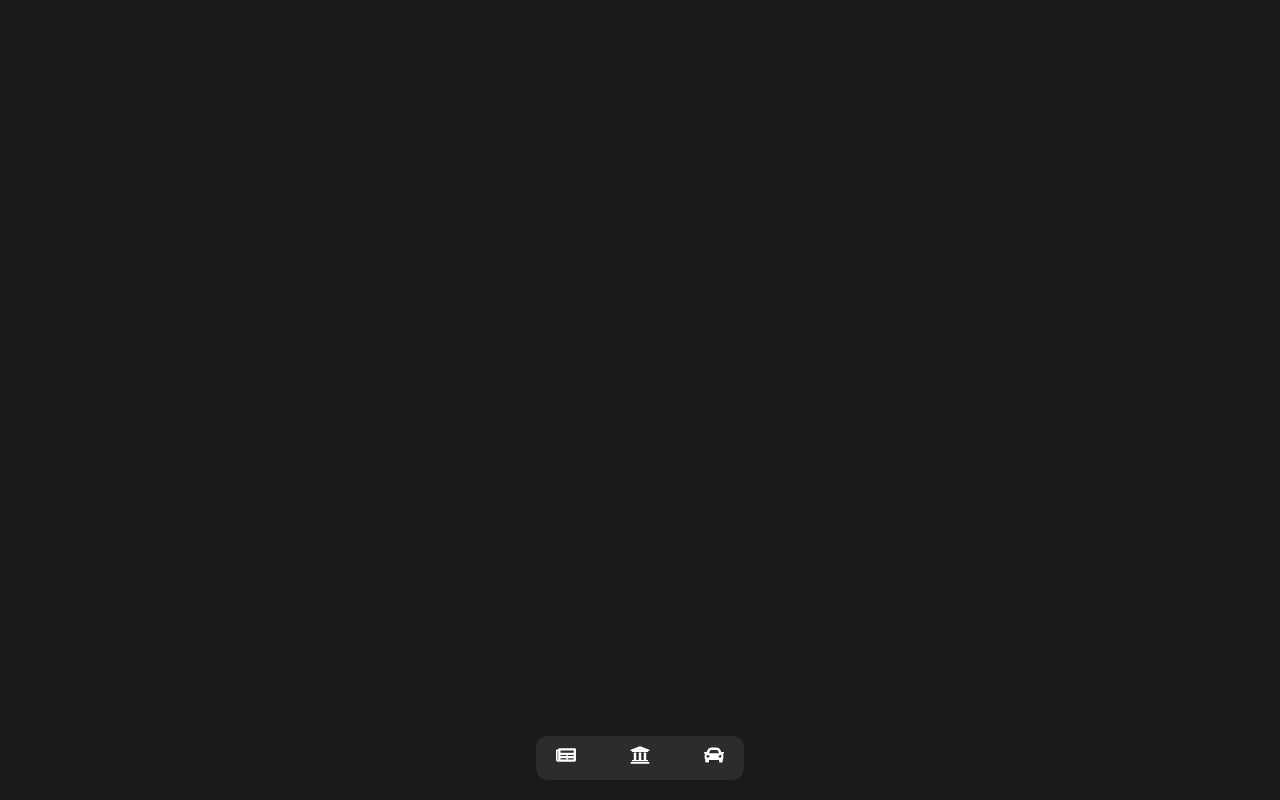
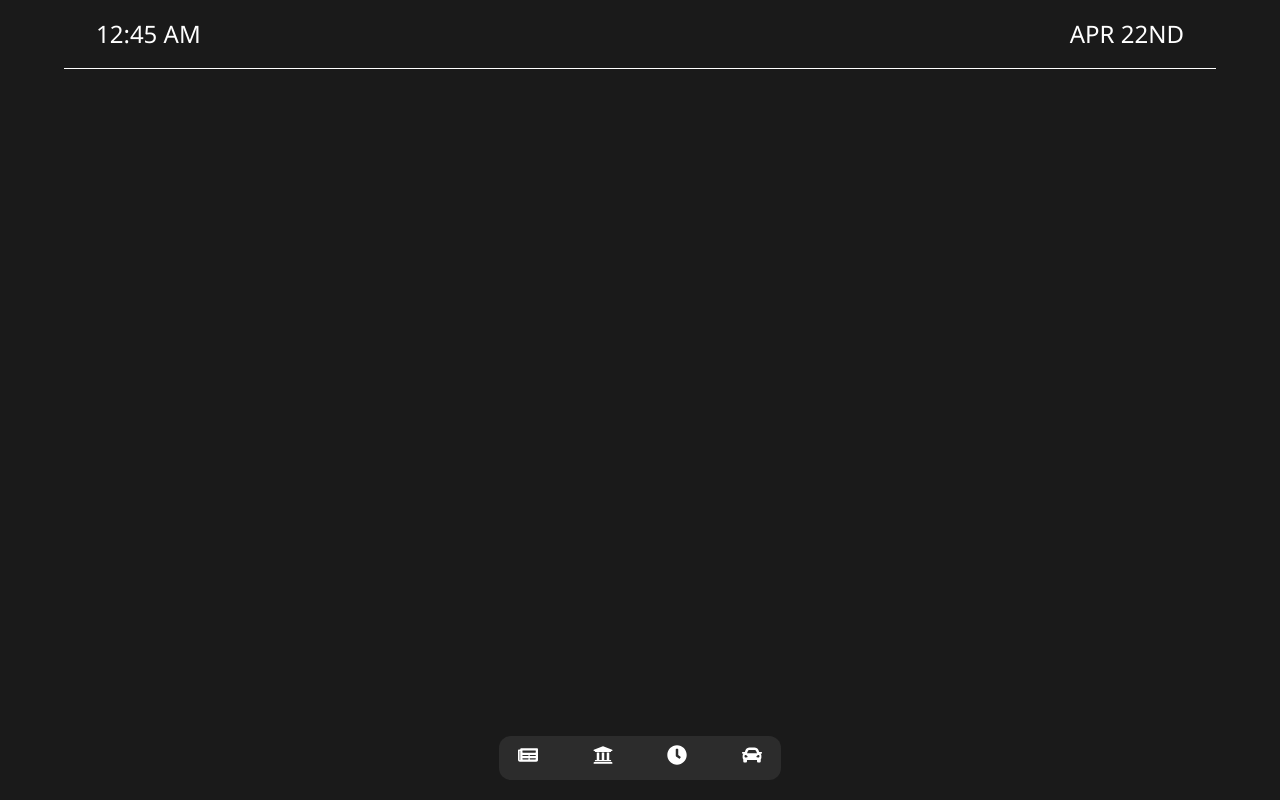
Before and after one commit to EmilioGarciaRabell/SHPE_Smart_Mirror, a React (Vite) app in the folder front/client/: page / in a window 1280 px wide. Built offline with nearby package versions, Linux system fonts and the light colour scheme.

Commit message:
added datetime bar

```diff
--- a/front/client/src/App.jsx
+++ b/front/client/src/App.jsx
@@ -3,13 +3,15 @@ import NewsPanel from './components/NewsPanel';
 import TrafficPanel from './components/TrafficPanel';
 import RITNews from './components/RITNewsPanel';
 import ArticlePanel from './components/ArticlePanel';
+import DateTime from './components/DateTime';
 import { useState } from 'react';
-import { FaNewspaper, FaCar, FaUniversity } from 'react-icons/fa';
+import { FaNewspaper, FaCar, FaUniversity, FaClock } from 'react-icons/fa';
 
 function App() {
   const [openPanels, setOpenPanels] = useState([]); // panel queue
   const [selectedArticle, setSelectedArticle] = useState(null); // article to show
   const [articleSourcePanel, setArticleSourcePanel] = useState(null); // 'news' or 'rit'
+  const [showDateTime, setShowDateTime] = useState(true);
 
   const openPanel = (panelKey) => {
     let updated = [...openPanels];
@@ -45,6 +47,33 @@ function App() {
 
   return (
     <div className="mirror">
+      {/* DateTime bar at top */}
+      {showDateTime && (
+        <>
+        <div
+          style={{
+            position: 'absolute',
+            top: 0,
+            width: '100%',
+            display: 'flex',
+            justifyContent: 'center',
+            zIndex: 1000,
+          }}
+        >
+          <div
+            style={{
+              width: '90%',
+              borderBottom: '1px solid #fff',
+            }}
+          >
+            <DateTime />
+          </div>
+        </div>
+
+        </>
+      )}
+
+      {/* Panels */}
       <div
         className="panel-container"
         style={{
@@ -116,8 +145,7 @@ function App() {
         })}
       </div>
 
-
-
+      {/* Bottom buttons */}
       <div className="bottom-bar-wrapper">
         <div className="bottom-bar">
           <button onClick={() => openPanel('news')}>
@@ -125,6 +153,9 @@ function App() {
           </button>
           <button onClick={() => openPanel('rit')}>
             <FaUniversity size={20} />
+          </button>
+          <button onClick={() => setShowDateTime(!showDateTime)}>
+            <FaClock size={20} />
           </button>
           <button onClick={() => openPanel('traffic')}>
             <FaCar size={20} />
--- /dev/null
+++ b/front/client/src/components/DateTime.jsx
@@ -0,0 +1,52 @@
+import React, { useState, useEffect } from 'react';
+
+const DateTime = () => {
+  const [date, setDate] = useState(new Date());
+
+  useEffect(() => {
+    const timer = setInterval(() => setDate(new Date()), 1000);
+    return () => clearInterval(timer);
+  }, []);
+
+  const formatDate = (dateObj) => {
+    const day = dateObj.getDate();
+    const suffix =
+      day === 1 || day === 21 || day === 31
+        ? 'ST'
+        : day === 2 || day === 22
+        ? 'ND'
+        : day === 3 || day === 23
+        ? 'RD'
+        : 'TH';
+
+    const month = dateObj.toLocaleString('en-US', { month: 'short' }).toUpperCase();
+    return `${month} ${day}${suffix}`;
+  };
+
+  const time = date.toLocaleTimeString('en-US', {
+    hour: 'numeric',
+    minute: '2-digit',
+    hour12: true,
+  }).toUpperCase();
+
+  return (
+    <div
+      style={{
+        display: 'flex',
+        justifyContent: 'space-between',
+        alignItems: 'center',
+        padding: '16px 32px',
+        color: 'white',
+        fontSize: '24px',
+        fontWeight: '400',
+        width: '100%',
+        boxSizing: 'border-box',
+      }}
+    >
+      <span>{time}</span>
+      <span>{formatDate(date)}</span>
+    </div>
+  );
+};
+
+export default DateTime;
```
